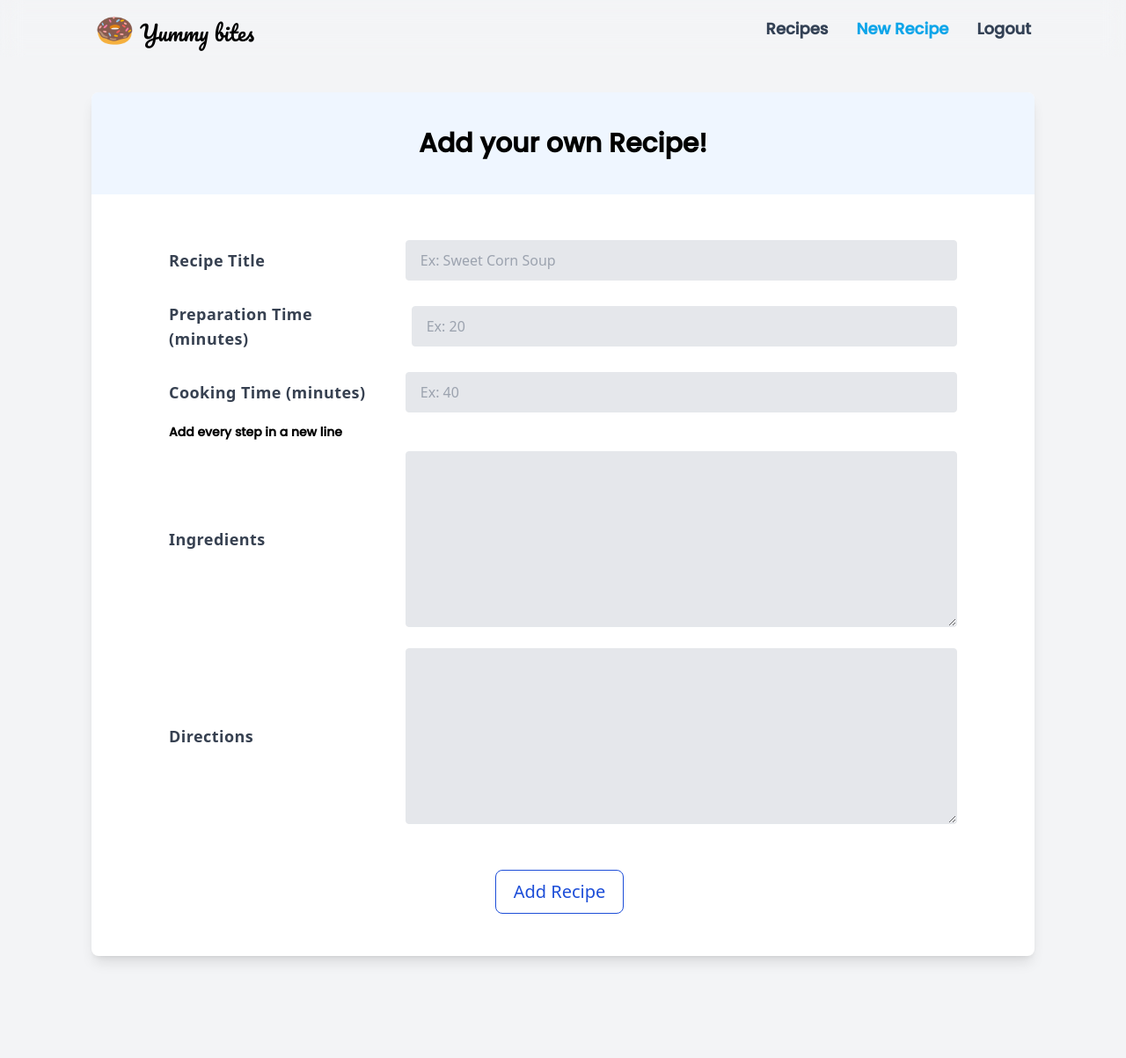
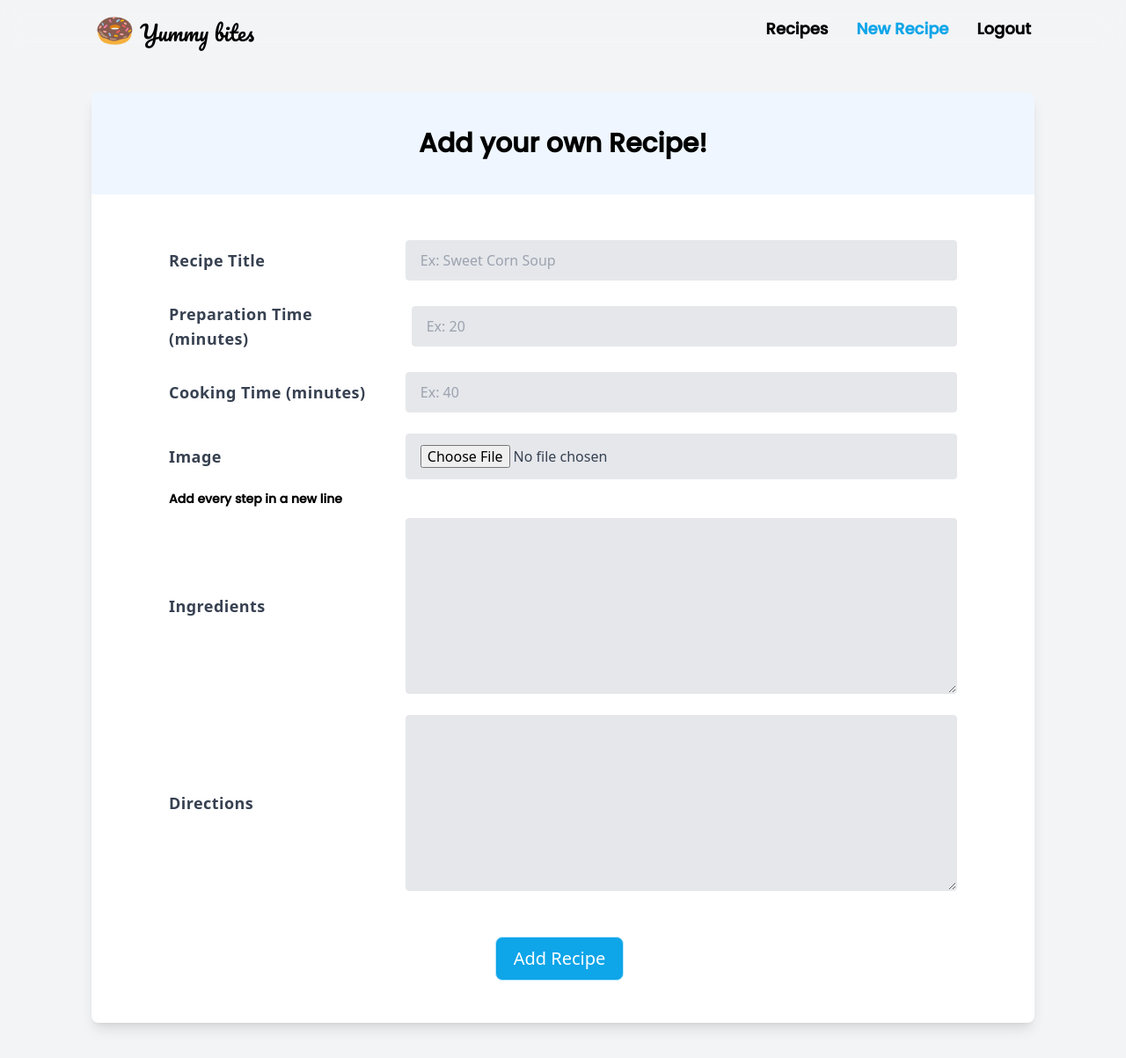
Before and after one commit to rohilsaraf97/yummer-stutter, a React (Create React App) app: page /addrecipe in a window 1280 px wide. Shown: the whole page at 88% size. Before the commit the page ends 1127 px from the top, so only its background shows below. Built offline with nearby package versions, Linux system fonts and the light colour scheme; no server answers; sample sign-in values are in the browser's storage.

Commit message:
refactor: code cleaning

```diff
--- a/public/index.html
+++ b/public/index.html
@@ -24,7 +24,7 @@
       work correctly both with client-side routing and a non-root public URL.
       Learn how to configure a non-root public URL by running `npm run build`.
     -->
-    <title>React App</title>
+    <title>Yummy Bites</title>
   </head>
   <body>
     <noscript>You need to enable JavaScript to run this app.</noscript>
--- a/src/components/Home/Header.tsx
+++ b/src/components/Home/Header.tsx
@@ -1,8 +1,11 @@
-import React from "react";
+import React, { useContext } from "react";
+import AuthContext from "../../store/Auth/auth-context";
+import { auth } from "../../config/firebase";
 
 const cheesecakeImage = require("./../../assets/cheesecake.jpg");
 
 const Header = () => {
+  const authCtx = useContext(AuthContext);
   return (
     <div className="">
       <div className="flex flex-col md:flex-row items-stretch my-10 mx-10 align-start rounded-lg shadow-lg overflow-hidden ">
@@ -10,9 +13,14 @@ const Header = () => {
           <img src={cheesecakeImage} alt="" />
         </div>
         <div className="bg-sky-100 p-4 flex flex-col justify-center gap-2 lg:max-w-[40%]">
-          <p className="italic text-sm">Lorem ipsum dolor sit amet</p>
+          {authCtx.auth && (
+            <h2 className="font-poppins text-4xl font-bold">
+              Hello, {auth?.currentUser?.displayName}!
+            </h2>
+          )}
+          <p className="italic text-sm font-poppins">Check out this delicacy</p>
           <h2 className="font-poppins text-3xl font-bold">
-            Lorem, ipsum dolor sit amet consectetur adipisicin
+            Berry Cheesecake, the dish of the Month!
           </h2>
           <div className="text-md">
             <p>
--- a/src/components/Home/RecipeCard.tsx
+++ b/src/components/Home/RecipeCard.tsx
@@ -15,11 +15,18 @@ interface recipeObj {
 
 const RecipeCard = ({ recipe }: { recipe: recipeObj }) => {
   return (
-    <div className="flex flex-col rounded-md shadow-md overflow-hidden md:basis-[47.5%] lg:basis-[31%] mb-10 cursor-pointer hover:text-sky-500 hover:scale-105 transition-all ease-linear duration-100">
+    <div className="flex flex-col rounded-md shadow-md overflow-hidden md:basis-[47.5%] lg:basis-[31%] mb-10 cursor-pointer hover:text-sky-500 hover:scale-105 transition-all ease-linear duration-100 justify-between">
       <Link to={`/recipe/${recipe.id}`}>
-        <img src={recipe.image} alt="" />
-        <div className="bg-white px-3 py-4 space-y-3">
-          <h2 className="font-poppins font-bold text-xl">{recipe.title}</h2>
+        <img
+          src={recipe.image}
+          alt=""
+          className="object-fill lg:h-[18vw] md:h-[34vw]"
+        />
+        <div className="bg-white px-3 py-4 space-y-3 h-[30%]">
+          <h2 className="font-poppins font-bold text-lg">
+            {recipe.title.substring(0, 31)}
+            {recipe.title.length > 31 && "..."}
+          </h2>
           <div className="flex">
             <p className="m w-fit">By {recipe.author.name}</p>
             <p className="ml-auto w-fit">
--- /dev/null
+++ b/src/components/Home/flie.jsx
@@ -0,0 +1,47 @@
+import { useState } from "react";
+import { storage } from "./firebaseConfig";
+import { ref, uploadBytesResumable, getDownloadURL } from "firebase/storage";
+
+function App() {
+  const [file, setFile] = useState("");
+  const [percent, setPercent] = useState(0);
+  function handleChange(event) {
+    setFile(event.target.files[0]);
+  }
+
+  const handleUpload = () => {
+    if (!file) {
+      alert("Please upload an image first!");
+    }
+
+    const storageRef = ref(storage, `/files/${file.name}`);
+    const uploadTask = uploadBytesResumable(storageRef, file);
+    uploadTask.on(
+      "state_changed",
+      (snapshot) => {
+        const percent = Math.round(
+          (snapshot.bytesTransferred / snapshot.totalBytes) * 100
+        );
+
+        setPercent(percent);
+      },
+      (err) => console.log(err),
+      () => {
+        // download url
+        getDownloadURL(uploadTask.snapshot.ref).then((url) => {
+          console.log(url);
+        });
+      }
+    );
+  };
+
+  return (
+    <div>
+      <input type="file" onChange={handleChange} accept="/image/*" />
+      <button onClick={handleUpload}>Upload to Firebase</button>
+      <p>{percent} "% done"</p>
+    </div>
+  );
+}
+
+export default App;
--- a/src/components/Navbar/NavbarItem.tsx
+++ b/src/components/Navbar/NavbarItem.tsx
@@ -8,7 +8,7 @@ const NavbarItem = ({ href, title }: { href: string; title: string }) => {
         className={({ isActive }) =>
           isActive
             ? "text-sky-500 font-poppins text-lg"
-            : "hover:text-sky-500 font-poppins text-lg"
+            : "hover:text-sky-500 font-poppins text-lg text-black"
         }
         to={href}
       >
--- a/src/components/Navbar/NavbarList.tsx
+++ b/src/components/Navbar/NavbarList.tsx
@@ -59,7 +59,7 @@ const NavbarList = () => {
                 {authCtx.auth && (
                   <li>
                     <button
-                      className="hover:text-sky-500 font-poppins text-lg"
+                      className="hover:text-sky-500 font-poppins text-lg text-black"
                       onClick={signUserOut}
                     >
                       Logout
--- a/src/components/Recipe/RecipeForm.tsx
+++ b/src/components/Recipe/RecipeForm.tsx
@@ -4,6 +4,8 @@ import { auth } from "../../config/firebase";
 import useHttp from "../../hooks/use-http";
 import { addRecipe, editRecipeById } from "../../lib/api";
 import LoadingSpinner from "../utils/LoadingSpinner";
+import { ref, uploadBytesResumable, getDownloadURL } from "firebase/storage";
+import { storage } from "./../../config/firebase";
 
 interface inputType {
   id?: string;
@@ -11,7 +13,7 @@ interface inputType {
   prepTime: string;
   cookTime: string;
   ingredients: string;
-  image: object;
+  image: string;
   directions: string;
 }
 
@@ -23,6 +25,8 @@ const RecipeForm = ({
   recipe: inputType;
 }) => {
   const [input, setInput] = useState(recipe);
+  const [enabled, setEnabled] = useState(true);
+
   const titleChangeHandler = (e: React.ChangeEvent<HTMLInputElement>) => {
     setInput((prev) => {
       return { ...prev, title: e.target.value };
@@ -55,11 +59,31 @@ const RecipeForm = ({
     });
   };
 
-  const imageChangeHandler = (e: React.ChangeEvent<HTMLInputElement>) => {
-    setInput((prev) => {
-      if (e.target.files) return { ...prev, image: e.target.files[0] };
-      return { ...prev, image: {} };
-    });
+  const imageChangeHandler = async (e: React.ChangeEvent<HTMLInputElement>) => {
+    let file;
+    if (e.target.files) file = e.target.files[0];
+    if (!file) return;
+    const storageRef = ref(storage, `/files/${file.name}`);
+    const uploadTask = uploadBytesResumable(storageRef, file);
+    setEnabled(false);
+    uploadTask.on(
+      "state_changed",
+      (snapshot) => {
+        const percent = Math.round(
+          (snapshot.bytesTransferred / snapshot.totalBytes) * 100
+        );
+      },
+      (err) => console.log(err),
+      () => {
+        getDownloadURL(uploadTask.snapshot.ref).then((url) => {
+          console.log("url", url);
+          setInput((prev) => {
+            return { ...prev, image: url };
+          });
+          setEnabled(true);
+        });
+      }
+    );
   };
 
   const navigate = useNavigate();
@@ -127,7 +151,7 @@ const RecipeForm = ({
       <div className="flex flex-col bg-white shadow-lg rounded-lg mx-10 overflow-hidden">
         <div className="p-10 bg-blue-50">
           <h1 className=" border-b-black text-3xl font-poppins font-bold  text-center">
-            Add your own Recipe!
+            {update ? "Update your" : "Add your own"} Recipe!
           </h1>
         </div>
         <div className="lg:mx-auto w-full my-10">
@@ -168,7 +192,7 @@ const RecipeForm = ({
                 required
               />
             </div>
-            {/* <div className="recipeform_input">
+            <div className="recipeform_input">
               <label htmlFor="image">Image</label>
               <input
                 id="image"
@@ -176,7 +200,7 @@ const RecipeForm = ({
                 accept="image/*"
                 onChange={imageChangeHandler}
               />
-            </div> */}
+            </div>
             <p className="text-sm font-bold font-poppins">
               Add every step in a new line
             </p>
@@ -200,14 +224,18 @@ const RecipeForm = ({
                 required
               />
             </div>
-            {status === "pending" ? (
+            {status === "pending" || editStatus === "pending" ? (
               <div className="max-w-6xl mx-auto my-10 text-center flex items-center justify-center">
                 <LoadingSpinner />
               </div>
             ) : (
               <button
                 type="submit"
-                className="self-center text-blue-700 hover:text-white border border-blue-700 hover:bg-blue-800 focus:ring-4 focus:outline-none focus:ring-blue-300 font-medium rounded-lg text-xl px-5 py-2.5 text-center mr-2 mb-2 mt-10 dark:border-blue-500 dark:text-blue-500 dark:hover:text-white dark:hover:bg-blue-600 dark:focus:ring-blue-800"
+                className={`${
+                  !enabled &&
+                  "bg-gray-700 cursor-not-allowed hover:bg-bg-gray-700"
+                } self-center text-white border border-sky-200 bg-sky-500 font-medium rounded-lg text-xl px-5 py-2.5 text-center mr-2 mb-2 mt-10`}
+                disabled={!enabled}
               >
                 {update ? "Update" : "Add"} Recipe
               </button>
--- a/src/components/pages/AddRecipe.tsx
+++ b/src/components/pages/AddRecipe.tsx
@@ -6,7 +6,7 @@ const initialInput = {
   prepTime: "",
   cookTime: "",
   ingredients: "",
-  image: {},
+  image: "",
   directions: "",
 };
 
--- a/src/components/pages/UpdateRecipe.tsx
+++ b/src/components/pages/UpdateRecipe.tsx
@@ -4,6 +4,7 @@ import RecipeForm from "../Recipe/RecipeForm";
 import useHttp from "../../hooks/use-http";
 import { getRecipeById } from "../../lib/api";
 import { auth } from "../../config/firebase";
+import LoadingSpinner from "../utils/LoadingSpinner";
 
 const UpdateRecipe = () => {
   const { sendRequest, status, data, error } = useHttp(getRecipeById, true);
@@ -21,7 +22,9 @@ const UpdateRecipe = () => {
   }, [status]);
 
   return status === "pending" ? (
-    <div>loading</div>
+    <div className="max-w-6xl mx-auto my-10 text-center flex items-center justify-center h-[90vh]">
+      <LoadingSpinner />
+    </div>
   ) : (
     <RecipeForm
       update={true}
--- a/src/config/firebase.js
+++ b/src/config/firebase.js
@@ -2,6 +2,7 @@
 import { initializeApp } from "firebase/app";
 import { getAuth, GoogleAuthProvider } from "firebase/auth";
 import { getFirestore } from "firebase/firestore";
+import { getStorage } from "firebase/storage";
 // TODO: Add SDKs for Firebase products that you want to use
 // https://firebase.google.com/docs/web/setup#available-libraries
 
@@ -24,3 +25,4 @@ const app = initializeApp(firebaseConfig);
 export const db = getFirestore(app);
 export const auth = getAuth(app);
 export const provider = new GoogleAuthProvider();
+export const storage = getStorage(app);
```
Also changed, not shown: src/components/pages/RecipeDetail.tsx (+14 -16 lines).
